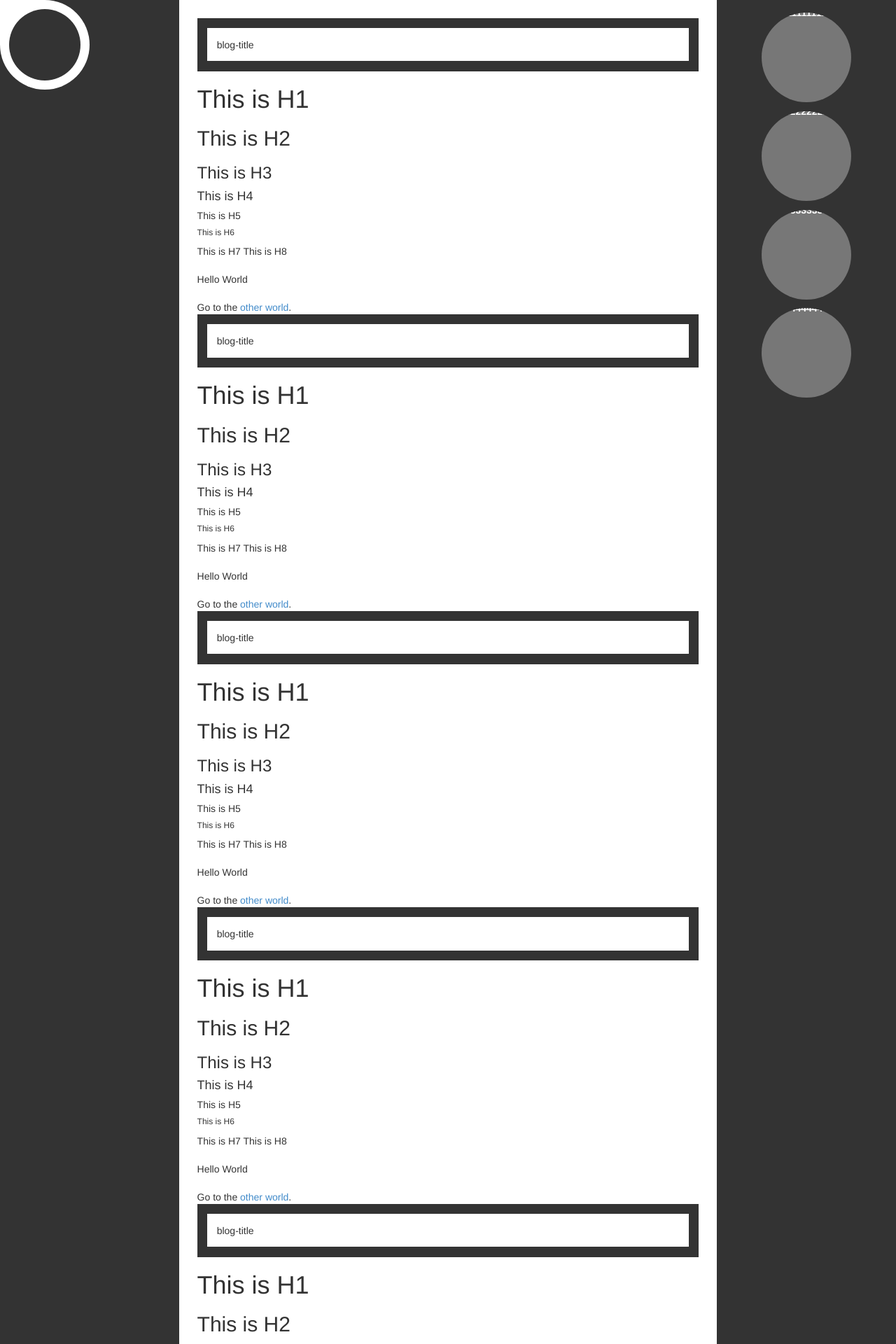
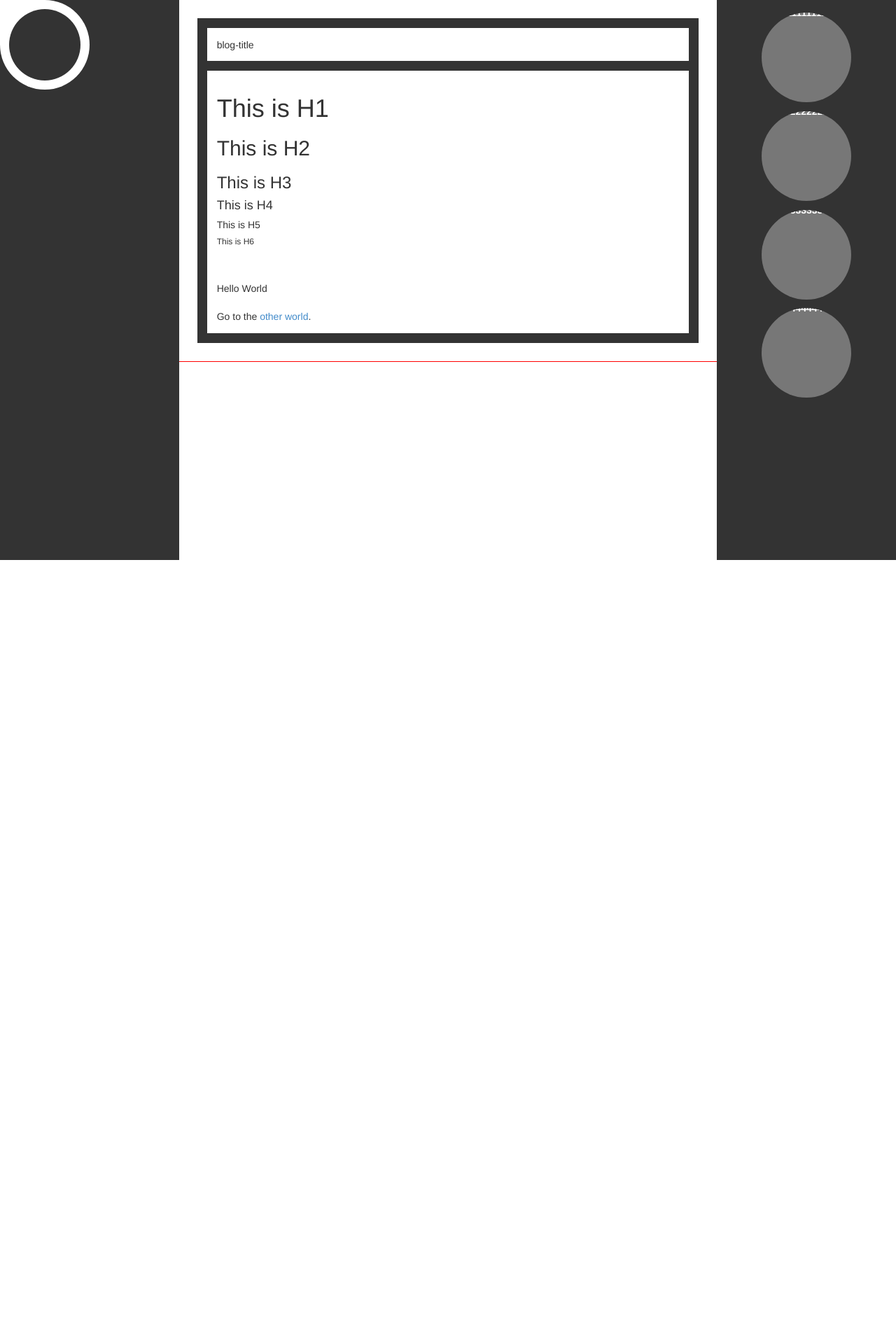
Before and after one commit to thewren/MyWebSite, a Python web app: template templates/home.html in a window 1280 px wide. Shown: the top 1920 px of the page at 70% size. After the commit the page ends 800 px from the top, so only its background shows below. Run offline with Jinja, Linux system fonts and the light colour scheme; the template is opened without the code that fills it, so the values that code supplies are empty.

Commit message:
More Style

```diff
--- a/static/css/style.css
+++ b/static/css/style.css
@@ -138,7 +138,7 @@
 
 		.nav-bar-container	{
 			width: 20%;
-			position: absolute;
+			position: fixed;
 			top: 0;
 			bottom: 0;
 			right: 0;
@@ -262,5 +262,11 @@
 
 		.blog-title	{
 			padding: 2%;
+			margin-bottom: 2%;
 			background-color: white;
 		}
+
+		.blog-content	{
+			padding: 2%;
+			background-color: white;
+		}
--- a/templates/home.html
+++ b/templates/home.html
@@ -8,15 +8,14 @@
 			<div class = 'blog-title'>
 				blog-title
 			</div>
-		</div>
+
+			<div class = 'blog-content'>
 				<h1>This is H1</h1>
 				<h2>This is H2</h2>
 				<h3>This is H3</h3>
 				<h4>This is H4</h4>
 				<h5>This is H5</h5>
 				<h6>This is H6</h6>
-		<h7>This is H7</h7>
-		<h8>This is H8</h8>
 				<br />
 				<br />
 				Hello World
@@ -24,109 +23,7 @@
 				<br />
 				Go to the <a href = '/other'>other world</a>.
 			</div>
-	<div>
-		<div class = 'blog-container'>
-			<div class = 'blog-title'>
-				blog-title
 		</div>
-		</div>
-		<h1>This is H1</h1>
-		<h2>This is H2</h2>
-		<h3>This is H3</h3>
-		<h4>This is H4</h4>
-		<h5>This is H5</h5>
-		<h6>This is H6</h6>
-		<h7>This is H7</h7>
-		<h8>This is H8</h8>
-		<br />
-		<br />
-		Hello World
-		<br />
-		<br />
-		Go to the <a href = '/other'>other world</a>.
-	</div>
-	<div>
-		<div class = 'blog-container'>
-			<div class = 'blog-title'>
-				blog-title
-			</div>
-		</div>
-		<h1>This is H1</h1>
-		<h2>This is H2</h2>
-		<h3>This is H3</h3>
-		<h4>This is H4</h4>
-		<h5>This is H5</h5>
-		<h6>This is H6</h6>
-		<h7>This is H7</h7>
-		<h8>This is H8</h8>
-		<br />
-		<br />
-		Hello World
-		<br />
-		<br />
-		Go to the <a href = '/other'>other world</a>.
-	</div>
-	<div>
-		<div class = 'blog-container'>
-			<div class = 'blog-title'>
-				blog-title
-			</div>
-		</div>
-		<h1>This is H1</h1>
-		<h2>This is H2</h2>
-		<h3>This is H3</h3>
-		<h4>This is H4</h4>
-		<h5>This is H5</h5>
-		<h6>This is H6</h6>
-		<h7>This is H7</h7>
-		<h8>This is H8</h8>
-		<br />
-		<br />
-		Hello World
-		<br />
-		<br />
-		Go to the <a href = '/other'>other world</a>.
-	</div>
-	<div>
-		<div class = 'blog-container'>
-			<div class = 'blog-title'>
-				blog-title
-			</div>
-		</div>
-		<h1>This is H1</h1>
-		<h2>This is H2</h2>
-		<h3>This is H3</h3>
-		<h4>This is H4</h4>
-		<h5>This is H5</h5>
-		<h6>This is H6</h6>
-		<h7>This is H7</h7>
-		<h8>This is H8</h8>
-		<br />
-		<br />
-		Hello World
-		<br />
-		<br />
-		Go to the <a href = '/other'>other world</a>.
-	</div>
-	<div>
-		<div class = 'blog-container'>
-			<div class = 'blog-title'>
-				blog-title
-			</div>
-		</div>
-		<h1>This is H1</h1>
-		<h2>This is H2</h2>
-		<h3>This is H3</h3>
-		<h4>This is H4</h4>
-		<h5>This is H5</h5>
-		<h6>This is H6</h6>
-		<h7>This is H7</h7>
-		<h8>This is H8</h8>
-		<br />
-		<br />
-		Hello World
-		<br />
-		<br />
-		Go to the <a href = '/other'>other world</a>.
+
 	</div>
 {% endblock %}
```
Lines whose indentation alone changed are shown as unchanged.
